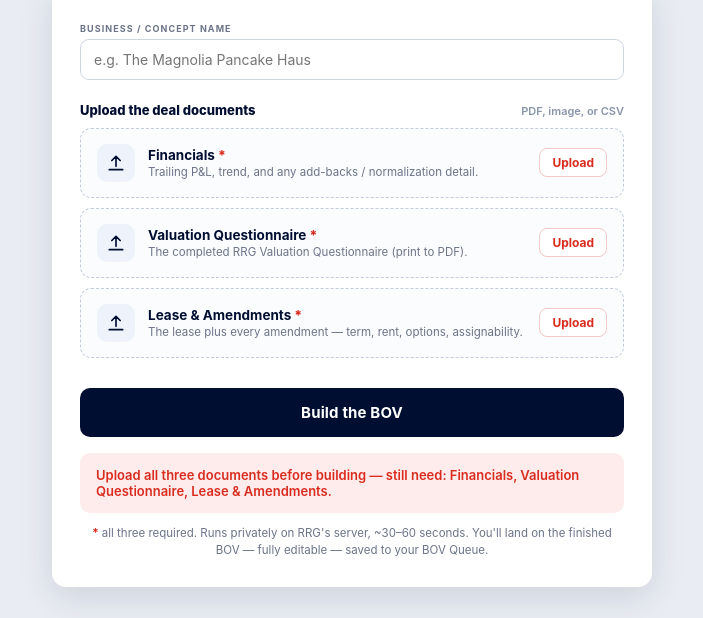
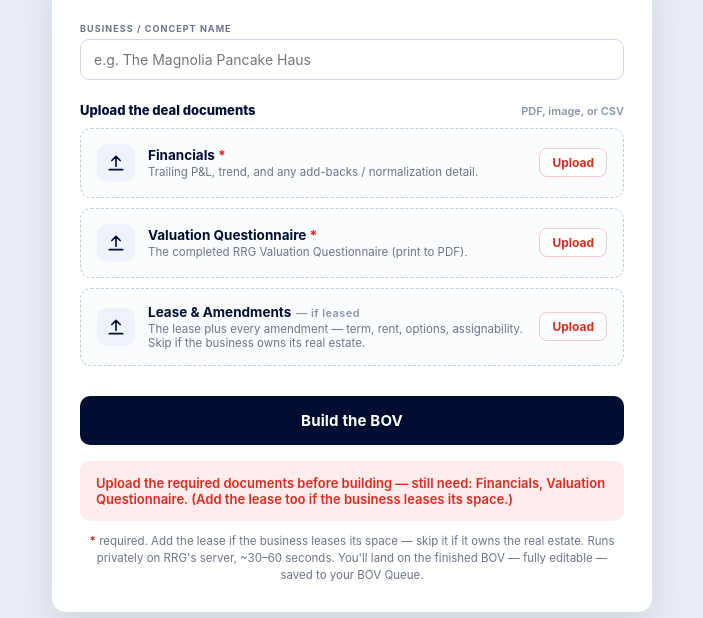
Before and after one commit to rrgcre/rrg-ssc-mailer, a website: page public/rrg_bov_generate.html in a window 1280 px wide. Both pictures are taken after a click on the button "Build the BOV". Shown: the part 240-858 px from the top of the page, without its empty margins (288-991 px from the left). Drawn offline with Linux system fonts and the light colour scheme.

Commit message:
Owned vs Leased

```diff
--- a/bovgen.js
+++ b/bovgen.js
@@ -14,6 +14,7 @@ Do the analysis:
 - Normalize trailing earnings to ADJUSTED EBITDA via an add-back bridge (start from revenue, then net income as reported, then each add-back: depreciation, interest, non-recurring, discretionary/owner, rent normalization to the executed lease, etc.).
 - Select a defensible market MULTIPLE range for this concept and size (single-unit owner-operated ~1.5–3.0× SDE; profitable independents ~3.0–5.0×; multi-unit/manager-run ~4.0–7.0× adj. EBITDA). Give low / base / high.
 - Note lease posture from the actual lease (term remaining, base + NNN, options, assignability) and normalize rent if needed.
+- OWNED REAL ESTATE: if there is no lease because the business owns its real estate, do NOT skip rent. Impute a fair market rent as an expense so the operating-business earnings are comparable to a leased peer, and state clearly that the real estate is a SEPARATE asset excluded from the business value (note it can be sold, leased back, or included as a separate line). Say which you did in the earnings and excluded narratives.
 - Give a range, not false precision. Flag anything off the books that moves value (owner dependence, related-party landlord, deferred capex, concentration).
 
 Return ONLY a single JSON object — no prose, no markdown fences — with EXACTLY this shape (all string values unless noted):
--- a/public/rrg_bov_generate.html
+++ b/public/rrg_bov_generate.html
@@ -113,7 +113,7 @@ label.fl{display:block;font-size:9px;letter-spacing:.12em;text-transform:upperca
 
     <div class="drop" onclick="pick('lease')">
       <div class="ic"><svg viewBox="0 0 24 24" fill="none" stroke="currentColor" stroke-width="2" stroke-linecap="round" stroke-linejoin="round"><path d="M12 16V4M7 9l5-5 5 5"/><path d="M4 20h16"/></svg></div>
-      <div class="mid"><div class="t">Lease &amp; Amendments<span class="req">*</span></div><div class="h">The lease plus every amendment — term, rent, options, assignability.</div></div>
+      <div class="mid"><div class="t">Lease &amp; Amendments<span class="opt">— if leased</span></div><div class="h">The lease plus every amendment — term, rent, options, assignability. Skip if the business owns its real estate.</div></div>
       <div class="cta">Upload</div>
     </div>
     <div class="files" id="lease_files"></div>
@@ -121,7 +121,7 @@ label.fl{display:block;font-size:9px;letter-spacing:.12em;text-transform:upperca
 
     <button class="go" id="go" onclick="generate()">Build the BOV</button>
     <div class="status" id="status"></div>
-    <div class="note"><span style="color:var(--red);font-weight:700">*</span> all three required. Runs privately on RRG's server, ~30–60 seconds. You'll land on the finished BOV — fully editable — saved to your BOV Queue.</div>
+    <div class="note"><span style="color:var(--red);font-weight:700">*</span> required. Add the lease if the business leases its space — skip it if it owns the real estate. Runs privately on RRG's server, ~30–60 seconds. You'll land on the finished BOV — fully editable — saved to your BOV Queue.</div>
   </div>
 </div>
 <div class="foot">Proprietary &amp; Confidential · Property of Restaurant Realty Group, LLC · Internal RRG use only.</div>
@@ -174,8 +174,7 @@ function generate(){
   var missing=[];
   if(!SLOTS.fin.length) missing.push('Financials');
   if(!SLOTS.vq.length) missing.push('Valuation Questionnaire');
-  if(!SLOTS.lease.length) missing.push('Lease & Amendments');
-  if(missing.length){ setStatus('err','Upload all three documents before building — still need: '+missing.join(', ')+'.'); return; }
+  if(missing.length){ setStatus('err','Upload the required documents before building — still need: '+missing.join(', ')+'. (Add the lease too if the business leases its space.)'); return; }
   var all=[]; Object.keys(SLOTS).forEach(function(s){ SLOTS[s].forEach(function(f){ all.push({file:f,label:LABEL[s]}); }); });
   setStatus('',''); document.getElementById('status').className='status';
   modal('Reading your documents…','Preparing the financials, questionnaire, and lease for analysis.');
--- a/server.js
+++ b/server.js
@@ -224,7 +224,7 @@ app.get('/api/bov/:id', (req, res) => {
 app.post('/api/generate-bov', express.json({ limit: '32mb' }), async (req, res) => {
   try {
     const { business, files } = req.body || {};
-    if (!files || !files.length) return res.status(400).json({ ok: false, error: 'Attach at least the financials and lease.' });
+    if (!files || !files.length) return res.status(400).json({ ok: false, error: 'Attach at least the financials and the valuation questionnaire.' });
     const preparedBy = (req.user && req.user.preparedBy) || '';
     const out = await bovgen.generateBov({ business, files, preparedBy });
     const bovs = loadBovs();
```
